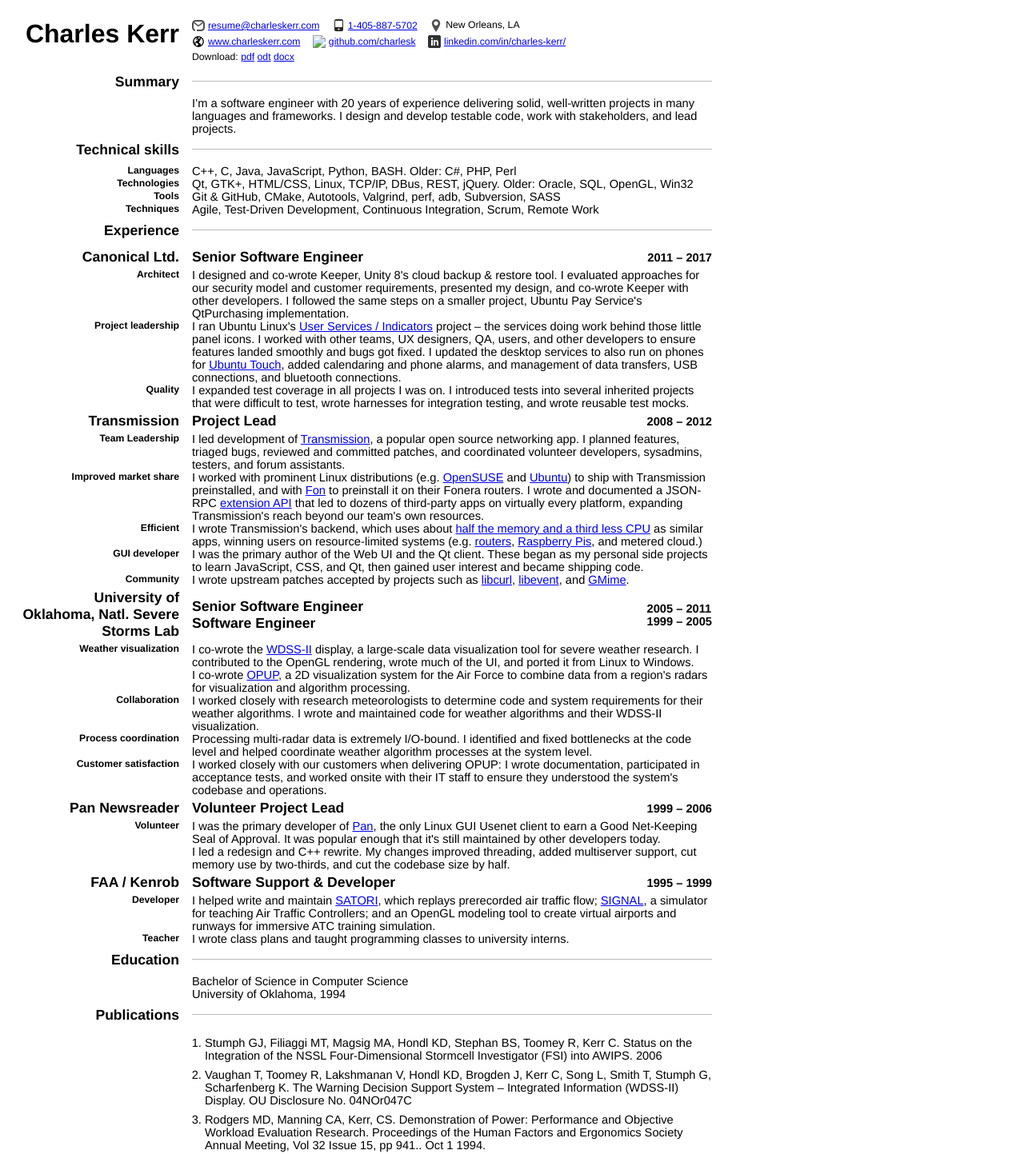
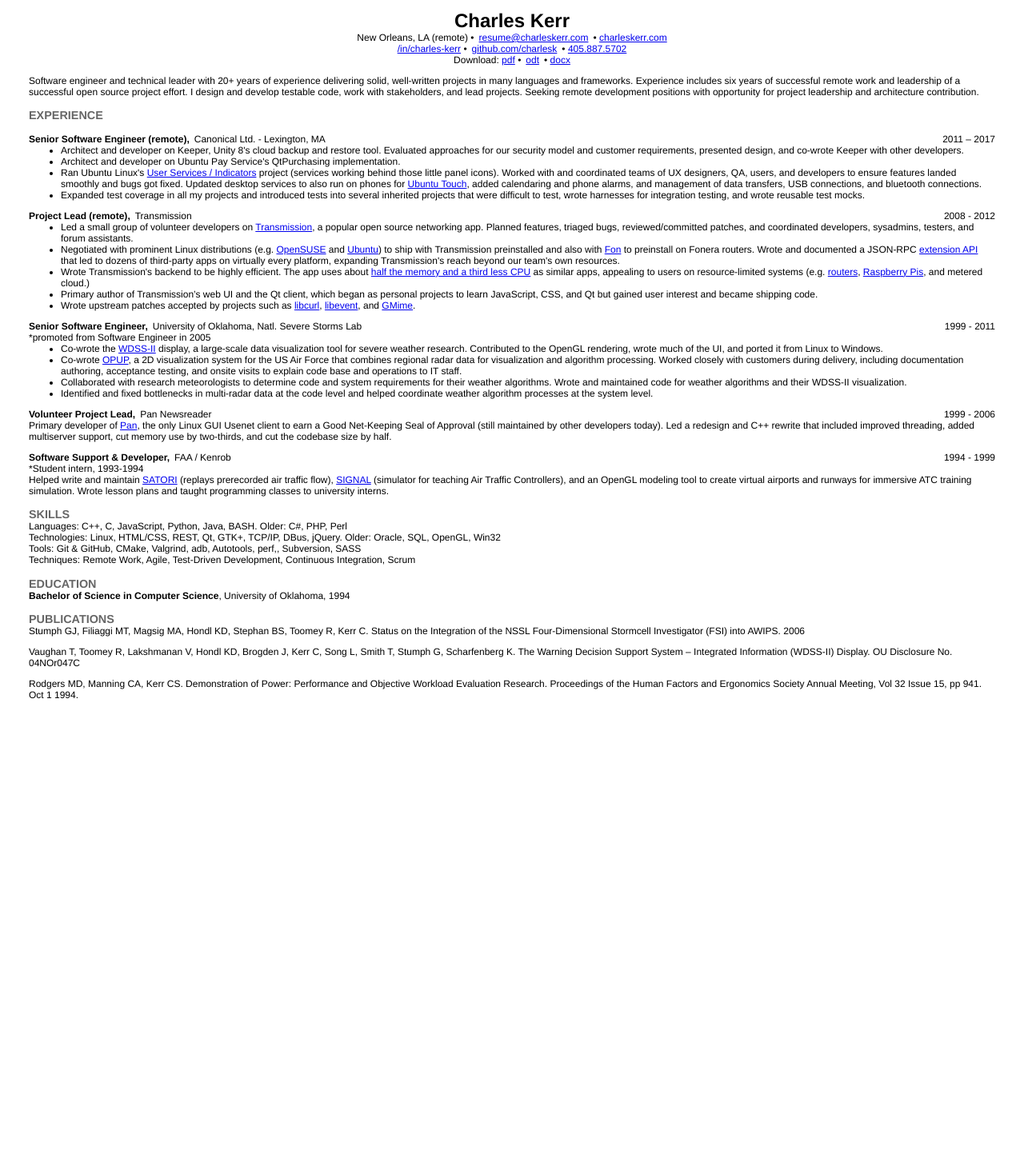
Before and after one commit to ckerr/blog-hugo, a plain HTML site: page static/resume/index.html in a window 1280 px wide. Shown: the whole page at 80% size. After the commit the page ends 888 px from the top, so only its background shows below. Drawn offline with Linux system fonts and the light colour scheme.

Commit message:
resume after passed through Resume Raiders

```diff
--- a/static/resume/index.html
+++ b/static/resume/index.html
@@ -1,200 +1,128 @@
-<!DOCTYPE html>
+<!DOCTYPE HTML PUBLIC "-//W3C//DTD HTML 4.0 Transitional//EN">
 <html>
 <head>
-	<meta http-equiv="content-type" content="text/html; charset=UTF-8">
-	<title>Charles Kerr - Resume</title>
-	<link rel="stylesheet" type="text/css" href="resume.css">
+	<meta http-equiv="content-type" content="text/html; charset=utf-8"/>
+	<title></title>
+	<meta name="generator" content="LibreOffice 5.3.1.2 (Linux)"/>
+	<meta name="created" content="00:00:00"/>
+	<meta name="changed" content="2017-05-17T14:58:39.582031247"/>
+	<style type="text/css">
+		:root { font-family: Helvetica; font-weight: normal; font-height: normal; font-size: 12px; }
+		body { margin: 1em 3em }
+		.header { text-align: center }
+		.header .name { font-size: x-large; font-weight: bold }
+		.contacts .contact:nth-child(3n+2):before { content: "\2022\2002" }
+		.contacts .contact:nth-child(3n+2):after { content: "\2002\2022" }
+		.contacts .contact:nth-child(3n+3):after { content: "\A"; white-space: pre }
+		.section { margin-top: 1em; text-transform: uppercase; font-size: larger; font-weight: bold; color: #666666 }
+		.job { display: flex; margin-top: 1em }
+		.job span:last-child { margin-left: auto; }
+		.job .title { font-weight: bold; }
+		.job .title:after { content: ",\2002" }
+		#skills { list-style-type: none; padding-left: 0px }
+		#publications { list-style-type: none; padding-left: 0px }
+		#publications li:not(:first-child) { margin-top: 1em }
+		ul { margin-top: 0px; margin-bottom: 0px; }
+	</style>
 </head>
-<body>
+<body lang="en-US" dir="ltr">
 
-<div class="resume">
-
-<div class="entry vcard">
-	<div class="title name">Charles Kerr</div>
-	<div class="text contacts">
-		<div class="contact"><img src="mail.png"><a href="mailto:resume@charleskerr.com">resume@charleskerr.com</a></div>
-		<div class="contact"><img src="phone.png"><a href="tel:1-405-887-5702">1-405-887-5702</a></div>
-		<div class="contact"><img src="location.png">New Orleans, LA</div>
-		<div class="contact"><img src="web.png"><a href="http://charleskerr.com/">www.charleskerr.com</a></div>
-		<div class="contact"><img src="github.png"><a href="https://github.com/charlesk">github.com/charlesk</a></div>
-		<div class="contact"><img src="linkedin.png"><a href="https://www.linkedin.com/in/charles-kerr/">linkedin.com/in/charles-kerr/</a></div>
-		Download:
-		<div class="alt"><a href="Charles Kerr - Resume.pdf">pdf</a></div>
-		<div class="alt"><a href="Charles Kerr - Resume.odt">odt</a></div>
-		<div class="alt"><a href="Charles Kerr - Resume.docx">docx</a></div>
+<div class="header">
+	<div class="name">Charles Kerr</div>
+	<div class="contacts">
+		<span class="contact">New Orleans, LA (remote)</span>
+		<span class="contact"><a href="mailto:resume@charleskerr.com">resume@charleskerr.com</a></span>
+		<span class="contact"><a href="https://charleskerr.com/">charleskerr.com</a></span>
+		<span class="contact"><a href="http://www.linkedin.com/in/charles-kerr">/in/charles-kerr</a></span>
+		<span class="contact"><a href="https://github.com/charlesk">github.com/charlesk</a></span>
+		<span class="contact"><a href="tel:4058875702">405.887.5702</a></span>
+		<span class="contact">Download: <a href="Charles Kerr - Resume.pdf">pdf</a></span>
+		<span class="contact"><a href="Charles Kerr - Resume.odt">odt</a></span>
+		<span class="contact"><a href="Charles Kerr - Resume.docx">docx</a></span>
 	</div>
 </div>
 
-<div class="entry">
-	<div class="title section">Summary</div>
-	<div class="text section"></div>
-</div>
-<div class="entry">
-	<div class="title"></div>
-	<div class="text">I’m a software engineer with 20 years of experience delivering solid, well-written projects in many languages and frameworks. I design and develop testable code, work with stakeholders, and lead projects.</div>
+<p class="summary">Software engineer and technical leader with 20+ years of experience delivering solid, well-written projects in many languages and frameworks. Experience includes six years of successful remote work and leadership of a successful open source project effort. I design and develop testable code, work with stakeholders, and lead projects. Seeking remote development positions with opportunity for project leadership and architecture contribution.</p>
+
+<p class="section">Experience</p>
+
+<div class="job">
+<span class="title">Senior Software Engineer (remote)</span>
+<span class="location">Canonical Ltd. - Lexington, MA</span>
+<span class="years">2011 – 2017</span>
 </div>
 
-<div class="entry">
-	<div class="title section">Technical skills</div>
-	<div class="text section"></div>
-</div>
-<div class="entry">
-	<div class="title highlight">Languages</div>
-	<div class="text">C++, C, Java, JavaScript, Python, BASH. Older: C#, PHP, Perl</div>
-</div>
-<div class="entry">
-	<div class="title highlight">Technologies</div>
-	<div class="text">Qt, GTK+, HTML/CSS, Linux, TCP/IP, DBus, REST, jQuery. Older: Oracle, SQL, OpenGL, Win32</div>
-</div>
-<div class="entry">
-	<div class="title highlight">Tools</div>
-	<div class="text">Git &amp; GitHub, CMake, Autotools, Valgrind, perf, adb, Subversion, SASS</div>
-</div>
-<div class="entry">
-	<div class="title highlight">Techniques</div>
-	<div class="text">Agile, Test-Driven Development, Continuous Integration, Scrum, Remote Work</div>
+<ul>
+<li>Architect and developer on Keeper, Unity 8's cloud backup and restore tool. Evaluated approaches for our security model and customer requirements, presented design, and co-wrote Keeper with other developers.</li>
+<li>Architect and developer on Ubuntu Pay Service's QtPurchasing implementation.</li>
+<li>Ran Ubuntu Linux's <a href="https://launchpad.net/ubuntu-menu-bar">User Services / Indicators</a> project (services working behind those little panel icons). Worked with and coordinated teams of UX designers, QA, users, and developers to ensure features landed smoothly and bugs got fixed. Updated desktop services to also run on phones for <a href="https://en.wikipedia.org/wiki/Ubuntu_Touch">Ubuntu Touch</a>, added calendaring and phone alarms, and management of data transfers, USB connections, and bluetooth connections.</li>
+<li>Expanded test coverage in all my projects and introduced tests into several inherited projects that were difficult to test, wrote harnesses for integration testing, and wrote reusable test mocks.</li>
+</ul>
+
+<div class="job">
+<span class="title">Project Lead (remote)</span>
+<span class="location">Transmission</span>
+<span class="years">2008 - 2012</span>
 </div>
 
-<div class="entry">
-	<div class="title section">Experience</div>
-	<div class="text section"></div>
+<ul>
+<li>Led a small group of volunteer developers on <a href="http://transmissionbt.com/">Transmission</a>, a popular open source networking app. Planned features, triaged bugs, reviewed/committed patches, and coordinated developers, sysadmins, testers, and forum assistants.</li>
+<li>Negotiated with prominent Linux distributions (e.g. <a href="https://www.opensuse.org/">OpenSUSE</a> and <a href="https://www.ubuntu.com/">Ubuntu</a>) to ship with Transmission preinstalled and also with <a href="https://en.wikipedia.org/wiki/Fon_(company)">Fon</a> to preinstall on Fonera routers. Wrote and documented a JSON-RPC <a href="https://github.com/charlesk/transmission/blob/master/extras/rpc-spec.txt">extension API</a> that led to dozens of third-party apps on virtually every platform, expanding Transmission's reach beyond our team's own resources.</li>
+<li>Wrote Transmission's backend to be highly efficient. The app uses about <a href="http://charleskerr.com/resume/bittorrent-benchmarks.html">half the memory and a third less CPU</a> as similar apps, appealing to users on resource-limited systems (e.g. <a href="https://web.archive.org/web/20160725110733/http://www.howtogeek.com:80/100142/how-to-install-the-transmission-bitorrent-client-on-your-router-dd-wrt/">routers</a>, <a href="https://web.archive.org/web/20170211051319/http://stuffablog.com/how-to-install-transmission-daemon-on-raspberry-pi/i">Raspberry Pis</a>, and metered cloud.)</li>
+<li>Primary author of Transmission’s web UI and the Qt client, which began as personal projects to learn JavaScript, CSS, and Qt but gained user interest and became shipping code.</li>
+<li>Wrote upstream patches accepted by projects such as <a href="https://curl.haxx.se/libcurl/">libcurl</a>, <a href="http://libevent.org/">libevent</a>, and <a href="https://developer.gnome.org/gmime/stable/">GMime</a>.</li>
+</ul>
+
+<div class="job">
+<span class="title">Senior Software Engineer</span>
+<span class="location">University of Oklahoma, Natl. Severe Storms Lab</span>
+<span class="years">1999 - 2011</span>
 </div>
-<div class="entry jobinfo">
-	<div class="title where">Canonical Ltd.</div>
-	<div class="text job">
-		<div class="role">Senior Software Engineer</div>
-		<div class="when">2011 &ndash; 2017</div>
-	</div>
-</div>
-<div class="entry">
-	<div class="title highlight">Architect</div>
-	<div class="text">I designed and co-wrote Keeper, Unity 8's cloud backup &amp; restore tool. I evaluated approaches for our security model and customer requirements, presented my design, and co-wrote Keeper with other developers. I followed the same steps on a smaller project, Ubuntu Pay Service's QtPurchasing implementation.</div>
-</div>
-<div class="entry">
-	<div class="title highlight">Project leadership</div>
-	<div class="text">I ran Ubuntu Linux's <a href='https://launchpad.net/ubuntu-menu-bar'>User Services / Indicators</a> project &ndash; the services doing work behind those little panel icons. I worked with other teams, UX designers, QA, users, and other developers to ensure features landed smoothly and bugs got fixed. I updated the desktop services to also run on phones for <a href="https://en.wikipedia.org/wiki/Ubuntu_Touch">Ubuntu Touch</a>, added calendaring and phone alarms, and management of data transfers, USB connections, and bluetooth connections.</div>
-</div>
-<div class="entry">
-	<div class="title highlight">Quality</div>
-	<div class="text">I expanded test coverage in all projects I was on. I introduced tests into several inherited projects that were difficult to test, wrote harnesses for integration testing, and wrote reusable test mocks.</div>
+*promoted from Software Engineer in 2005
+
+<ul>
+<li>Co-wrote the <a href="http://www.wdssii.org/">WDSS-II</a> display, a large-scale data visualization tool for severe weather research. Contributed to the OpenGL rendering, wrote much of the UI, and ported it from Linux to Windows.</li>
+<li>Co-wrote <a href="http://charleskerr.com/resume/cimm0102.pdf">OPUP</a>, a 2D visualization system for the US Air Force that combines regional radar data for visualization and algorithm processing. Worked closely with customers during delivery, including documentation authoring, acceptance testing, and onsite visits to explain code base and operations to IT staff.</li>
+<li>Collaborated with research meteorologists to determine code and system requirements for their weather algorithms. Wrote and maintained code for weather algorithms and their WDSS-II visualization.</li>
+<li>Identified and fixed bottlenecks in multi-radar data at the code level and helped coordinate weather algorithm processes at the system level.</li>
+</ul>
+
+<div class="job">
+<span class="title">Volunteer Project Lead</span>
+<span class="location">Pan Newsreader</span>
+<span class="years">1999 - 2006</span>
 </div>
 
-<div class="entry jobinfo">
-	<div class="title where">Transmission</div>
-	<div class="text job">
-		<div class="role">Project Lead</div>
-		<div class="when">2008 &ndash; 2012</div>
-	</div>
+<div>Primary developer of <a href="http://pan.rebelbase.com/">Pan</a>, the only Linux GUI Usenet client to earn a Good Net-Keeping Seal of Approval (still maintained by other developers today). Led a redesign and C++ rewrite that included improved threading, added multiserver support, cut memory use by two-thirds, and cut the codebase size by half.</div>
+
+<div class="job">
+<span class="title">Software Support &amp; Developer</span>
+<span class="location">FAA / Kenrob</span>
+<span class="years">1994 - 1999</span>
 </div>
-<div class="entry">
-	<div class="title highlight">Team Leadership</div>
-	<div class="text">I led development of <a href='http://transmissionbt.com/'>Transmission</a>, a popular open source networking app. I planned features, triaged bugs, reviewed and committed patches, and coordinated volunteer developers, sysadmins, testers, and forum assistants.</div>
-</div>
-<div class="entry">
-	<div class="title highlight">Improved market share</div>
-	<div class="text">I worked with prominent Linux distributions (e.g. <a href='https://www.opensuse.org/'>OpenSUSE</a> and <a href='https://www.ubuntu.com/'>Ubuntu</a>) to ship with Transmission preinstalled, and with <a href='https://en.wikipedia.org/wiki/Fon_(company)'>Fon</a> to preinstall it on their Fonera routers. I wrote and documented a JSON-RPC <a href='https://github.com/charlesk/transmission/blob/master/extras/rpc-spec.txt'>extension API</a> that led to dozens of third-party apps on virtually every platform, expanding Transmission's reach beyond our team's own resources.</div>
-</div>
-<div class="entry">
-	<div class="title highlight">Efficient</div>
-	<div class="text">I wrote Transmission's backend, which uses about <a href='http://charleskerr.com/resume/bittorrent-benchmarks.html'>half the memory and a third less CPU</a> as similar apps, winning users on resource-limited systems (e.g. <a href='https://web.archive.org/web/20160725110733/http://www.howtogeek.com:80/100142/how-to-install-the-transmission-bitorrent-client-on-your-router-dd-wrt/'>routers</a>, <a href='https://web.archive.org/web/20170211051319/http://stuffablog.com/how-to-install-transmission-daemon-on-raspberry-pi/i'>Raspberry Pis</a>, and metered cloud.)</div>
-</div>
-<div class="entry">
-	<div class="title highlight">GUI developer</div>
-	<div class="text">I was the primary author of the Web UI and the Qt client. These began as my personal side projects to learn JavaScript, CSS, and Qt, then gained user interest and became shipping code.</div>
-</div>
-<div class="entry">
-	<div class="title highlight">Community</div>
-	<div class="text">I wrote upstream patches accepted by projects such as <a href='https://curl.haxx.se/libcurl/'>libcurl</a>, <a href='http://libevent.org/'>libevent</a>, and <a href='https://developer.gnome.org/gmime/stable/'>GMime</a>.</div>
-</div>
+*Student intern, 1993-1994
 
-<div class="entry jobinfo">
-	<div class="title where">University of Oklahoma, Natl. Severe Storms Lab</div>
-	<div class="text job">
-		<div class="role">Senior Software Engineer<br/>Software Engineer</div>
-		<div class="when">2005 &ndash; 2011<br/>1999 &ndash; 2005</div>
-	</div>
-</div>
-<div class="entry">
-	<div class="title highlight">Weather visualization</div>
-	<div class="text">I co-wrote the <a href="http://www.wdssii.org/">WDSS-II</a> display, a large-scale data visualization tool for severe weather research. I contributed to the OpenGL rendering, wrote much of the UI, and ported it from Linux to Windows.</div>
-</div>
-<div class="entry">
-	<div class="title highlight"></div>
-	<div class="text">I co-wrote <a href="http://charleskerr.com/resume/cimm0102.pdf">OPUP</a>, a 2D visualization system for the Air Force to combine data from a region's radars for visualization and algorithm processing.</div>
-</div>
-<div class="entry">
-	<div class="title highlight">Collaboration</div>
-	<div class="text">I worked closely with research meteorologists to determine code and system requirements for their weather algorithms. I wrote and maintained code for weather algorithms and their WDSS-II visualization.</div>
-</div>
-<div class="entry">
-	<div class="title highlight">Process coordination</div>
-	<div class="text">Processing multi-radar data is extremely I/O-bound. I identified and fixed bottlenecks at the code level and helped coordinate weather algorithm processes at the system level.</div>
-</div>
-<div class="entry">
-	<div class="title highlight">Customer satisfaction</div>
-	<div class="text">I worked closely with our customers when delivering OPUP: I wrote documentation, participated in acceptance tests, and worked onsite with their IT staff to ensure they understood the system's codebase and operations.</div>
-</div>
+<div>Helped write and maintain <a href="http://journals.sagepub.com/doi/abs/10.1177/154193129403801502?journalCode%3Dproe">SATORI</a> (replays prerecorded air traffic flow), <a href="https://web.archive.org/web/20170427055803/https://www.faa.gov/about/office_org/headquarters_offices/arc/programs/academy/signal/">SIGNAL</a> (simulator for teaching Air Traffic Controllers), and an OpenGL modeling tool to create virtual airports and runways for immersive ATC training simulation. Wrote lesson plans and taught programming classes to university interns.</div>
 
-<div class="entry jobinfo">
-	<div class="title where">Pan Newsreader</div>
-	<div class="text job">
-		<div class="role">Volunteer Project Lead</div>
-		<div class="when">1999 &ndash; 2006</div>
-	</div>
-</div>
-<div class="entry">
-	<div class="title highlight">Volunteer</div>
-	<div class="text">I was the primary developer of <a href="http://pan.rebelbase.com/">Pan</a>, the only Linux GUI Usenet client to earn a Good Net-Keeping Seal of Approval. It was popular enough that it's still maintained by other developers today.</div>
-</div>
-<div class="entry">
-	<div class="title"></div>
-	<div class="text">I led a redesign and C++ rewrite. My changes improved threading, added multiserver support, cut memory use by two-thirds, and cut the codebase size by half.</div>
-</div>
+<div class="section">Skills</div>
+<ul id="skills">
+<li>Languages: C++, C, JavaScript, Python, Java, BASH. Older: C#, PHP, Perl</li>
+<li>Technologies: Linux, HTML/CSS, REST, Qt, GTK+, TCP/IP,  DBus, jQuery. Older: Oracle, SQL, OpenGL, Win32</li>
+<li>Tools: Git &amp; GitHub, CMake, Valgrind, adb, Autotools, perf,, Subversion, SASS</li>
+<li>Techniques: Remote Work, Agile, Test-Driven Development, Continuous Integration, Scrum</li>
+</ul>
 
-<div class="entry jobinfo">
-	<div class="title where">FAA / Kenrob</div>
-	<div class="text job">
-		<div class="role">Software Support &amp; Developer</div>
-		<div class="when">1995 &ndash; 1999</div>
-	</div>
-</div>
-<div class="entry">
-	<div class="title highlight">Developer</div>
-	<div class="text">I helped write and maintain <a href="http://journals.sagepub.com/doi/abs/10.1177/154193129403801502?journalCode%3Dproe">SATORI</a>, which replays prerecorded air traffic flow; <a href="https://web.archive.org/web/20170427055803/https://www.faa.gov/about/office_org/headquarters_offices/arc/programs/academy/signal/">SIGNAL</a>, a simulator for teaching Air Traffic Controllers; and an OpenGL modeling tool to create virtual airports and runways for immersive ATC training simulation.</div>
-</div>
-<div class="entry">
-	<div class="title highlight">Teacher</div>
-	<div class="text">I wrote class plans and taught programming classes to university interns.</div>
-</div>
 
-<div class="entry">
-	<div class="title section">Education</div>
-	<div class="text section"></div>
-</div>
-<div class="entry">
-	<div class="title"></div>
-	<div class="text">
-		Bachelor of Science in Computer Science<br>
-		University of Oklahoma, 1994
-	</div>
-</div>
+<div class="section">Education</div>
+<div><b>Bachelor of Science in Computer Science</b>, University of Oklahoma, 1994</div>
 
-<div class="entry">
-	<div class="title section">Publications</div>
-	<div class="text section"></div>
-</div>
-<div class="entry">
-	<div class="title"></div>
-	<div class="text publications">
-	<ol>
-		<li>Stumph GJ, Filiaggi MT, Magsig MA, Hondl KD, Stephan BS, Toomey R, Kerr C. Status on the Integration of the NSSL Four-Dimensional Stormcell Investigator (FSI) into AWIPS. 2006</li>
-		<li>Vaughan T, Toomey R, Lakshmanan V, Hondl KD, Brogden J, Kerr C, Song L, Smith T, Stumph G, Scharfenberg K. The Warning Decision Support System – Integrated Information (WDSS-II) Display. OU Disclosure No. 04NOr047C</li>
-		<li>Rodgers MD, Manning CA, Kerr, CS. Demonstration of Power: Performance and Objective Workload Evaluation Research.  Proceedings of the Human Factors and Ergonomics Society Annual Meeting, Vol 32 Issue 15, pp 941.. Oct 1 1994.</li>
-	</ol>
-	</div>
-</div>
 
-</div><!-- resume -->
+<div class="section">Publications</div>
+<ul id="publications">
+<li>Stumph GJ, Filiaggi MT, Magsig MA, Hondl KD, Stephan BS, Toomey R, Kerr C. Status on the Integration of the NSSL Four-Dimensional Stormcell Investigator (FSI) into AWIPS. 2006</li>
+<li>Vaughan T, Toomey R, Lakshmanan V, Hondl KD, Brogden J, Kerr C, Song L, Smith T, Stumph G, Scharfenberg K. The Warning Decision Support System – Integrated Information (WDSS-II) Display. OU Disclosure No. 04NOr047C</li>
+<li>Rodgers MD, Manning CA, Kerr CS. Demonstration of Power: Performance and Objective Workload Evaluation Research. Proceedings of the Human Factors and Ergonomics Society Annual Meeting, Vol 32 Issue 15, pp 941. Oct 1 1994.</li>
+</ul>
 
 </body>
 </html>
```
Also changed, not shown: 3 other files.
